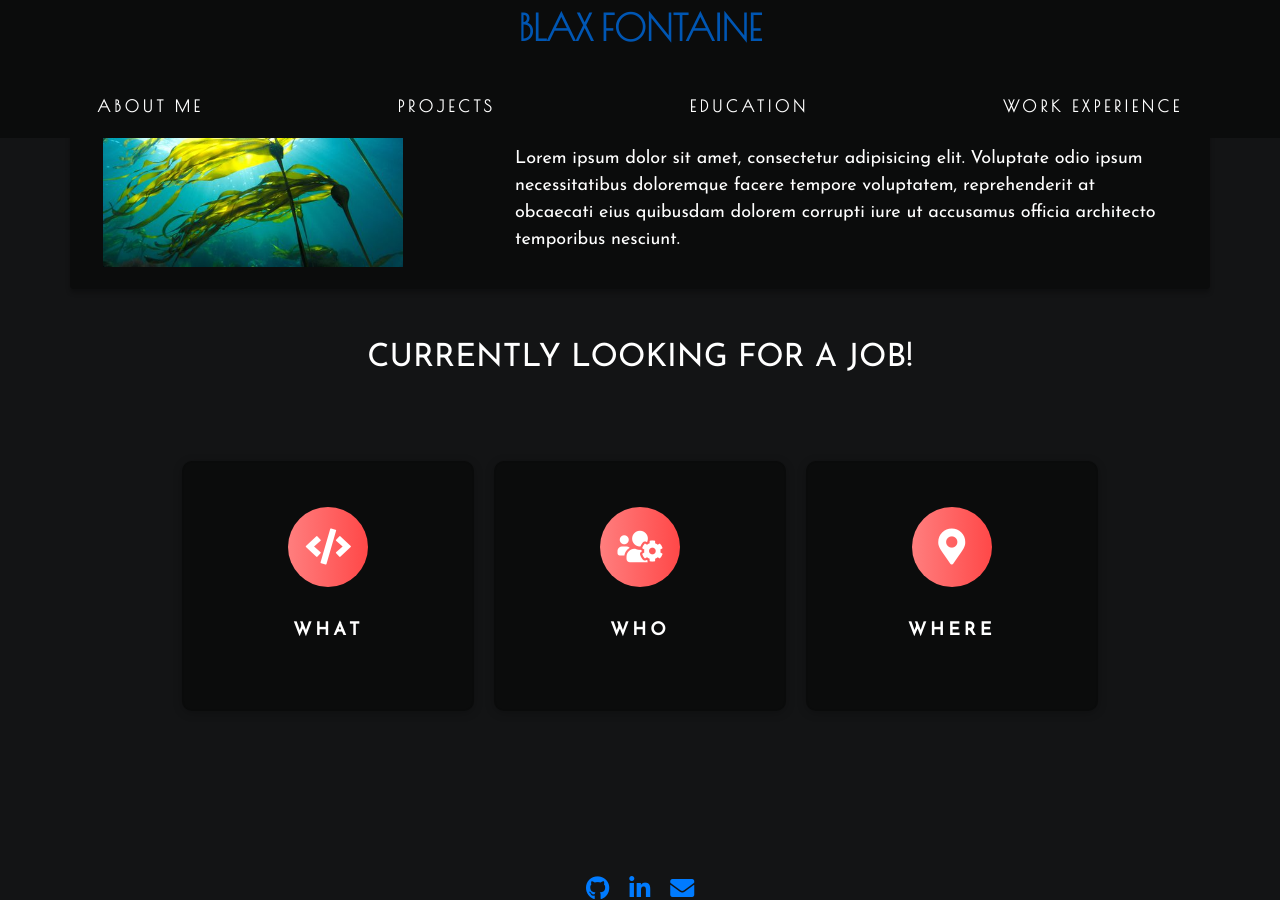
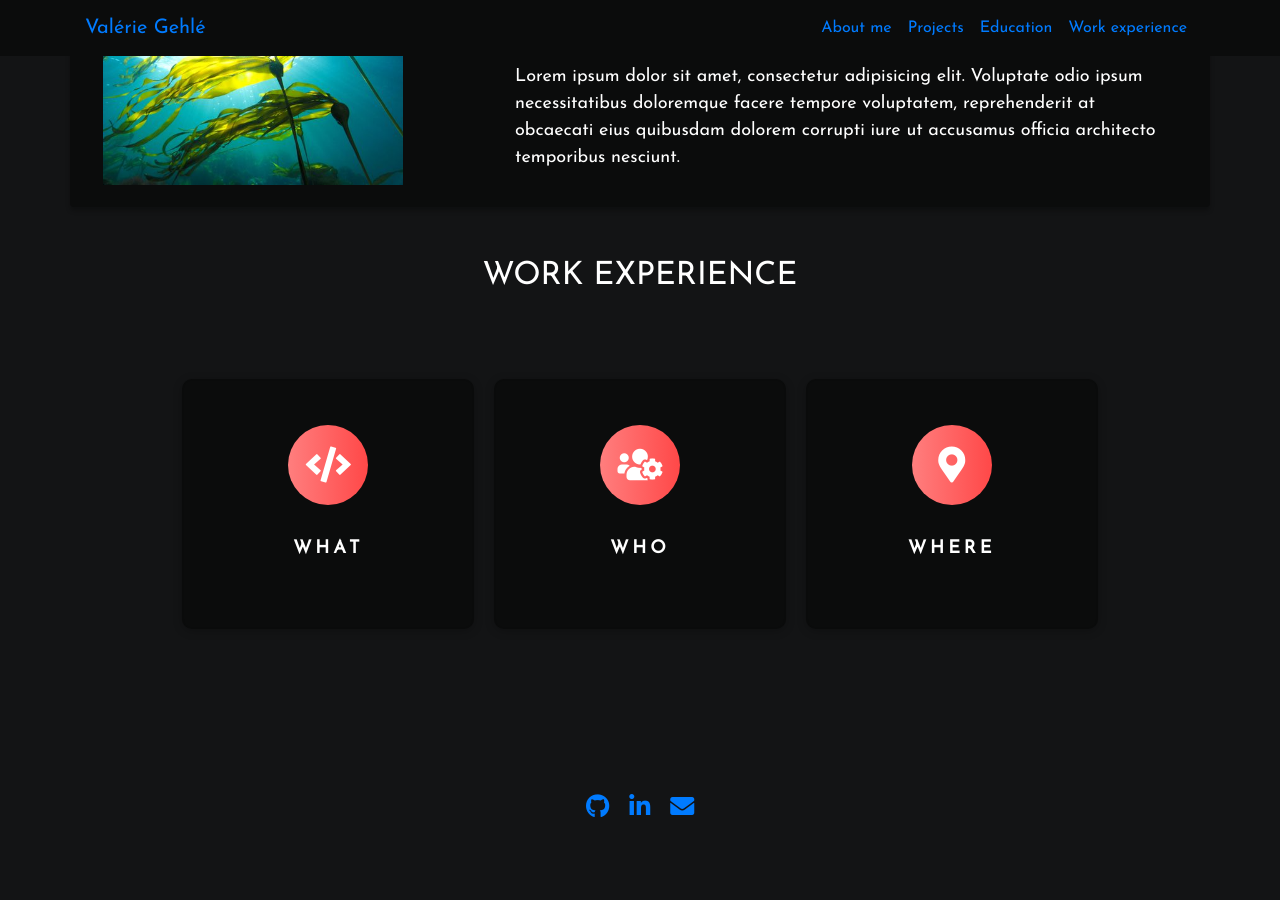
Before and after one commit to BlaxFontaine/myportfolio, a Jekyll site: the page built from index.html, in a window 1280 px wide and 900 px high, scrolled down 735 px. Built offline with Jekyll 4.4.1, drawn with Linux system fonts in a browser that asks for light colours; some web fonts are replaced; after the commit the page ends 1579 px from its top, so only the background shows below that.

Commit message:
bootstrap navbar test

```diff
--- a/_includes/job.html
+++ b/_includes/job.html
@@ -1,4 +1,4 @@
-<h2 id="job" class="jump">Currently looking for a job!</h2>
+<h2 id="job" class="jump">Work experience</h2>
 <div class="job-wrapper">
   <div class="job-content">
   <!-- card -->
--- /dev/null
+++ b/_includes/nav.html
@@ -0,0 +1,15 @@
+<nav class="navbar navbar-expand-lg">
+  <div class="container">
+    <a class="navbar-brand" href="#top">Valérie Gehlé</a>
+    <button class="navbar-toggler" type="button" data-toggle="collapse" data-target="#navbarNavAltMarkup" aria-controls="navbarNavAltMarkup" aria-expanded="false" aria-label="Toggle navigation">
+      <span class="navbar-toggler-icon"></span>
+    </button>
+    <div class="collapse navbar-collapse justify-content-end" id="navbarNavAltMarkup">
+      <div class="navbar-nav">
+        {% for item in site.data.navigation %}
+            <a href="#{{ item.link }}" class="nav-item nav-link">{{ item.name }}</a>
+          {% endfor %}
+      </div>
+    </div>
+  </div>
+</nav>
--- a/_layouts/default.html
+++ b/_layouts/default.html
@@ -10,7 +10,7 @@
   </head>
   <body id="top">
     <div class="fade-in">
-      {% include navigation.html %}
+      {% include nav.html %}
       <div class="container">
         {{ content }}
       </div>
--- a/_sass/main.scss
+++ b/_sass/main.scss
@@ -2,7 +2,6 @@ body {
   background-color: #131415 !important;
   font-family: 'Josefin Sans', sans-serif !important;
 }
-
 
 .container {
   max-width: 1140px;
--- a/assets/js/application.js
+++ b/assets/js/application.js
@@ -1,5 +1,5 @@
 const initUpdateNavbarOnScroll = () => {
-  const navbar = document.querySelector('.navigation');
+  const navbar = document.querySelector('.navbar');
   if (navbar) {
     window.addEventListener('scroll', () => {
         navbar.classList.add('nav-black');
@@ -11,7 +11,7 @@ initUpdateNavbarOnScroll();
 
 var w = Math.round($(document).width() / 255);
 var h = Math.round($(document).height() / 255);
-var body = $(".main-title, .icon, .current, .title");
+var body = $(".navbar-brand, .nav-item");
 
 $(document).mousemove(function(e){
     var pageX = Math.round(e.pageX / w);
```
